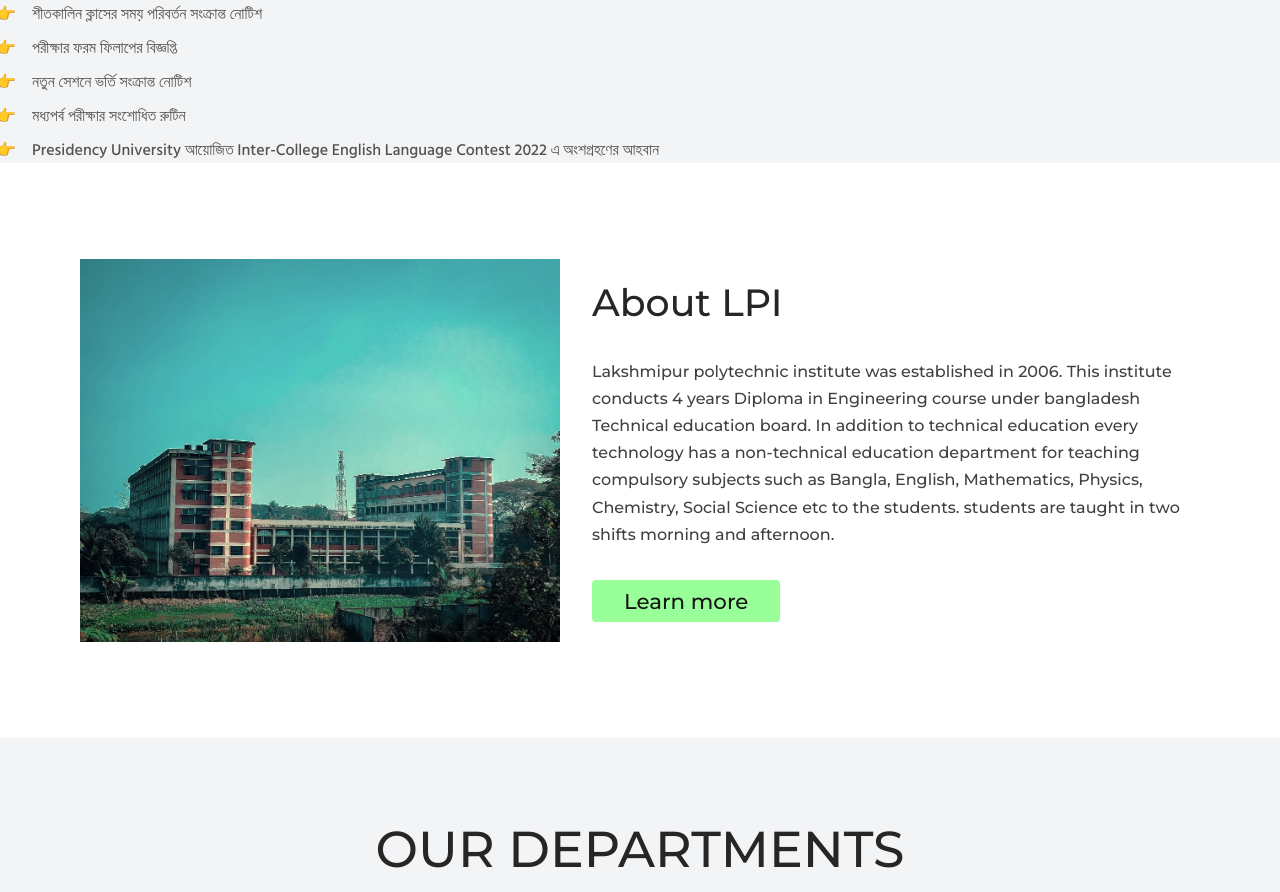
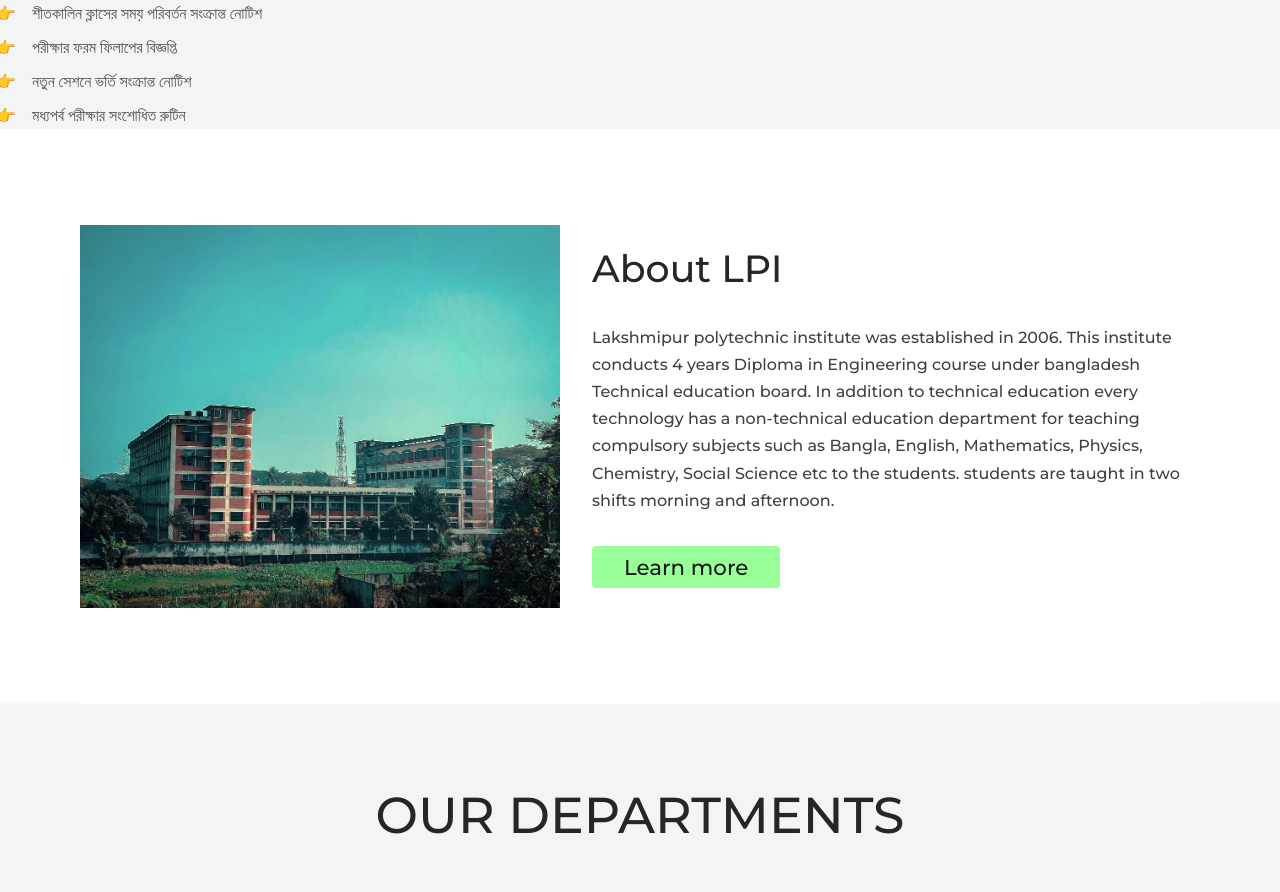
Before and after one commit to al-imam/lpi, a React (Vite) app: page / in a window 1280 px wide. Shown: the part 1880-2772 px from the top of the page. Built offline with nearby package versions, Linux system fonts and the light colour scheme.

Commit message:
remove big text link

```diff
--- a/src/components/RecentNotice/data.js
+++ b/src/components/RecentNotice/data.js
@@ -29,9 +29,5 @@ export default {
       text: "মধ্যপর্ব পরীক্ষার সংশোধিত রুটিন",
       link: "#",
     },
-    {
-      text: "Presidency University আয়োজিত Inter-College English Language Contest 2022 এ অংশগ্রহণের আহবান",
-      link: "#",
-    },
   ],
 };
```
